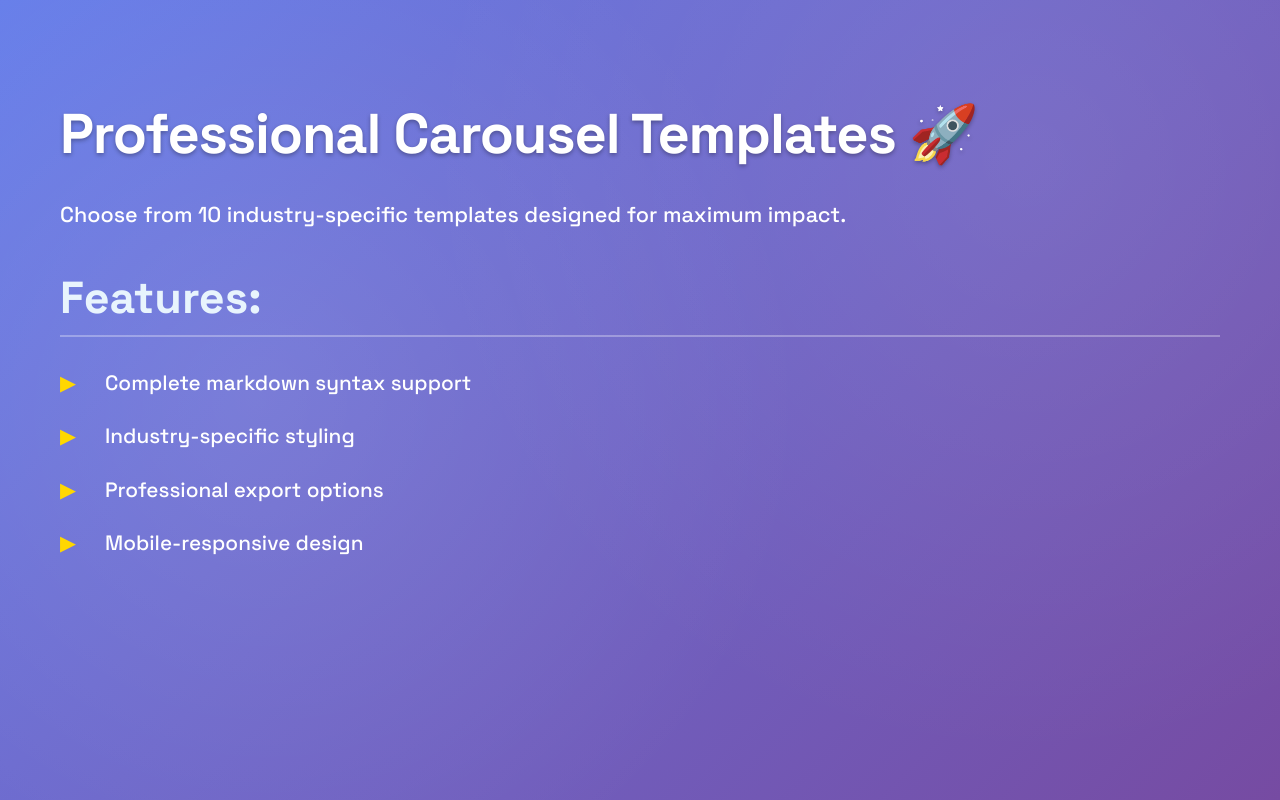
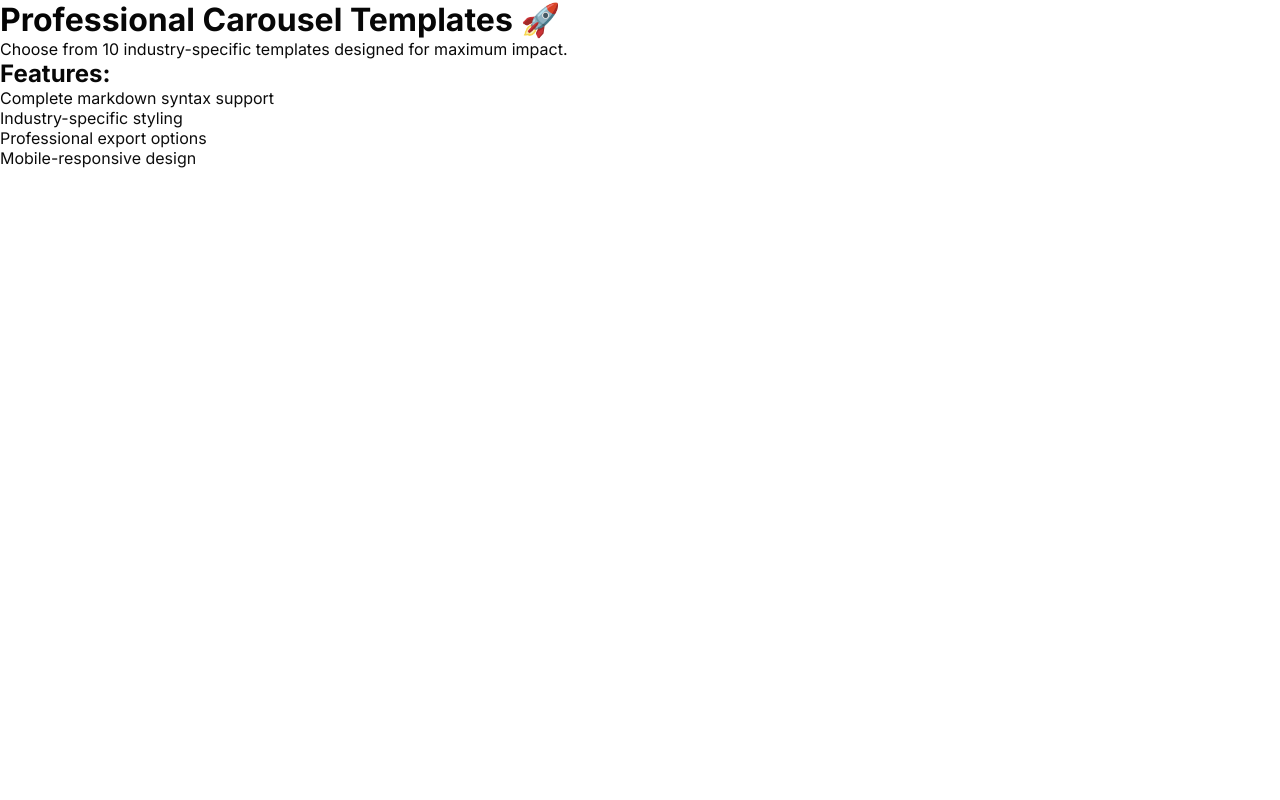
Before and after one commit to prashdash112/stack, a Flask app: page /carousel_template.html in a window 1280 px wide. Run offline with Flask 3, Linux system fonts and the light colour scheme; parts of the project's set-up code (start-up, migrations or seed data) failed here and were passed over; some libraries are stand-ins or nearby versions.

Commit message:
testing templates without template-base

```diff
--- a/templates/carousel_template.html
+++ b/templates/carousel_template.html
@@ -9,7 +9,7 @@
     <script src="https://cdnjs.cloudflare.com/ajax/libs/jspdf/2.5.1/jspdf.umd.min.js"></script>
     <style>
         @import url('https://fonts.googleapis.com/css2?family=Inter:wght@300;400;500;600;700;800&family=JetBrains+Mono:wght@400;500;600&family=Playfair+Display:wght@400;500;600;700&family=Space+Grotesk:wght@300;400;500;600;700&display=swap');
-
+        @import url('https://fonts.googleapis.com/css2?family=Inter:wght@300;400;500;600;700;800&family=JetBrains+Mono:wght@400;500;600&family=Playfair+Display:wght@400;500;600;700&family=Space+Grotesk:wght@300;400;500;600;700&display=swap');
         * {
             margin: 0;
             padding: 0;
@@ -2059,7 +2059,8 @@ font-family:'Kalam', sans-serif !important;
 </head>
 <body>
     <div class="preview-container">
-        <div class="tech-neural-template template-base" id="preview">
+        <!-- <div class="tech-neural-template template-base" id="preview"> -->
+        <div class="tech-neural-template" id="preview"></div>
             <h1>Professional Carousel Templates 🚀</h1>
             <p>Choose from 10 industry-specific templates designed for maximum impact.</p>
             <h2>Features:</h2>
@@ -2246,12 +2247,12 @@ font-family:'Kalam', sans-serif !important;
                     // Parse markdown to HTML first
                     const htmlContent = marked.parse(content || '');
                     preview.innerHTML = htmlContent;
-                    preview.className = template + '-template template-base';
+                    preview.className = template + '-template';// template-base';
                     currentTemplate = template;
                 } catch (error) {
                     console.error('Error parsing markdown:', error);
                     preview.innerHTML = content || '';
-                    preview.className = template + '-template template-base';
+                    preview.className = template + '-template'; // template-base';
                     currentTemplate = template;
                 }
             }
```
